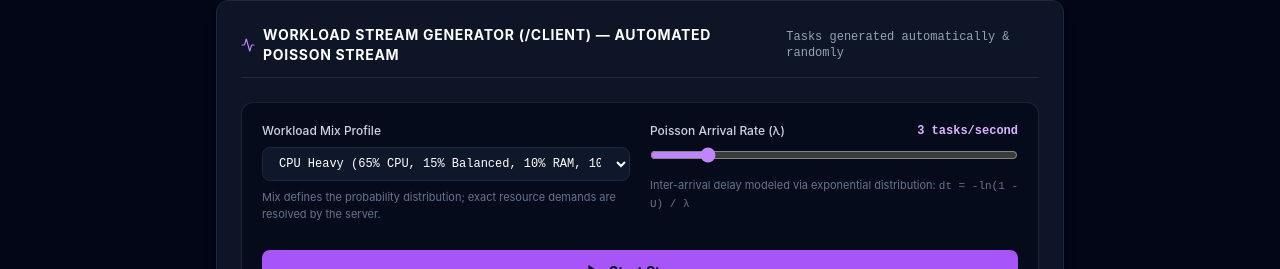
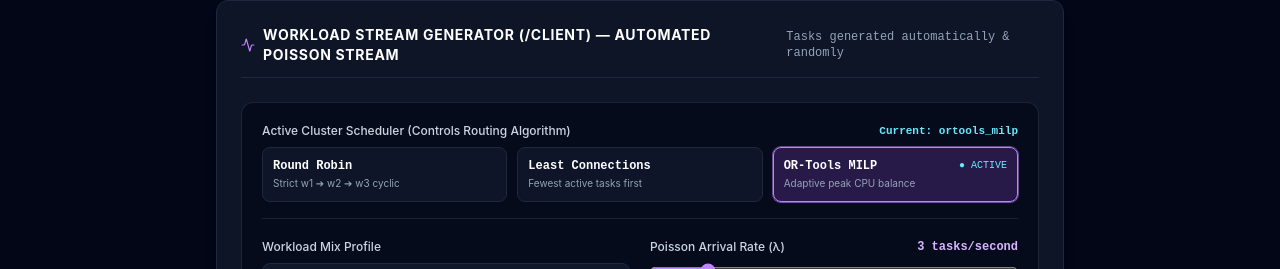
Before and after one commit to SumedhSA3021/CLOUD-BALANCE, a React (Vite) app in the folder Local-Version/frontend/: page /client in a window 1280 px wide. Shown: the part 297-566 px from the top of the page. Built offline with nearby package versions, Linux system fonts and the light colour scheme; no server answers.

Commit message:
feat(client): add active scheduler hot-swap selector directly to client portal

```diff
--- a/Local-Version/frontend/src/pages/ClientPage.tsx
+++ b/Local-Version/frontend/src/pages/ClientPage.tsx
@@ -11,7 +11,7 @@ import {
 } from "lucide-react";
 import { Header } from "../components/Header";
 import { useWebSocket } from "../hooks/useWebSocket";
-import { fetchRecentTasks, submitTask } from "../lib/api";
+import { fetchRecentTasks, submitTask, switchScheduler } from "../lib/api";
 import type { Assignment, TaskType } from "../lib/types";
 
 type ClientMixOption = "cpu" | "mem" | "balanced";
@@ -277,6 +277,79 @@ export const ClientPage: React.FC = () => {
           </div>
 
           <div className="p-5 rounded-xl bg-slate-950/60 border border-slate-800/90 space-y-5">
+            {/* Active Scheduler Selector */}
+            <div className="space-y-2 border-b border-slate-800/80 pb-4">
+              <div className="flex items-center justify-between text-xs">
+                <label className="font-medium text-slate-300">
+                  Active Cluster Scheduler (Controls Routing Algorithm)
+                </label>
+                <span className="font-mono text-cyan-300 font-semibold text-[11px]">
+                  Current: {snapshot?.active_scheduler ?? "ortools_milp"}
+                </span>
+              </div>
+              <div className="grid grid-cols-1 sm:grid-cols-3 gap-2.5">
+                {[
+                  {
+                    id: "round_robin" as const,
+                    label: "Round Robin",
+                    desc: "Strict w1 ➔ w2 ➔ w3 cyclic",
+                  },
+                  {
+                    id: "least_connections" as const,
+                    label: "Least Connections",
+                    desc: "Fewest active tasks first",
+                  },
+                  {
+                    id: "ortools_milp" as const,
+                    label: "OR-Tools MILP",
+                    desc: "Adaptive peak CPU balance",
+                  },
+                ].map((s) => {
+                  const isActive =
+                    (snapshot?.active_scheduler ?? "ortools_milp") === s.id;
+                  return (
+                    <button
+                      key={s.id}
+                      type="button"
+                      onClick={async () => {
+                        try {
+                          await switchScheduler(s.id);
+                          await refreshNow();
+                        } catch (err) {
+                          setLastError(
+                            err instanceof Error
+                              ? err.message
+                              : "Failed to switch scheduler"
+                          );
+                        }
+                      }}
+                      className={`p-2.5 rounded-lg text-left border transition ${
+                        isActive
+                          ? s.id === "round_robin"
+                            ? "bg-cyan-500/20 border-cyan-400 text-cyan-200 ring-1 ring-cyan-400/50 shadow-sm shadow-cyan-500/20"
+                            : s.id === "least_connections"
+                              ? "bg-emerald-500/20 border-emerald-400 text-emerald-200 ring-1 ring-emerald-400/50 shadow-sm shadow-emerald-500/20"
+                              : "bg-purple-500/20 border-purple-400 text-purple-200 ring-1 ring-purple-400/50 shadow-sm shadow-purple-500/20"
+                          : "bg-slate-900/90 border-slate-800 text-slate-400 hover:border-slate-700"
+                      }`}
+                    >
+                      <div className="text-xs font-bold font-mono text-white flex items-center justify-between">
+                        <span>{s.label}</span>
+                        {isActive && (
+                          <span className="text-[10px] text-cyan-300 font-normal">
+                            ● ACTIVE
+                          </span>
+                        )}
+                      </div>
+                      <div className="text-[10px] text-slate-400 mt-0.5">
+                        {s.desc}
+                      </div>
+                    </button>
+                  );
+                })}
+              </div>
+            </div>
+
             <div className="grid grid-cols-1 md:grid-cols-2 gap-5">
               <div className="space-y-2">
                 <label
```
Also changed, not shown: 5 other files (tests, documents, lock files or other folders).
